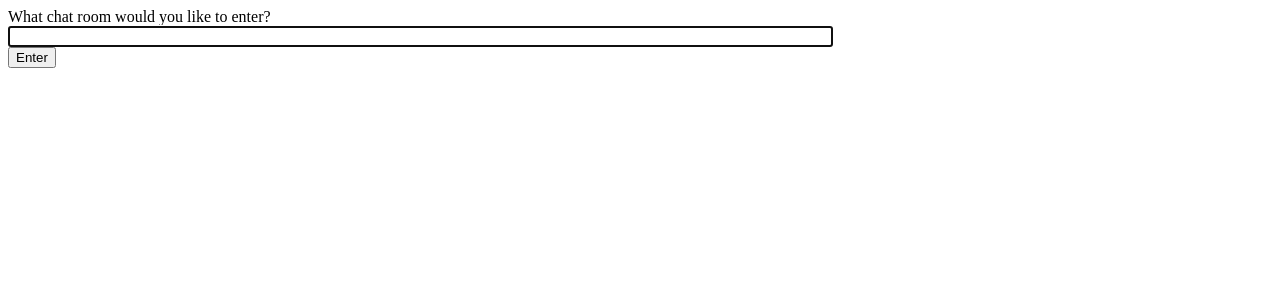
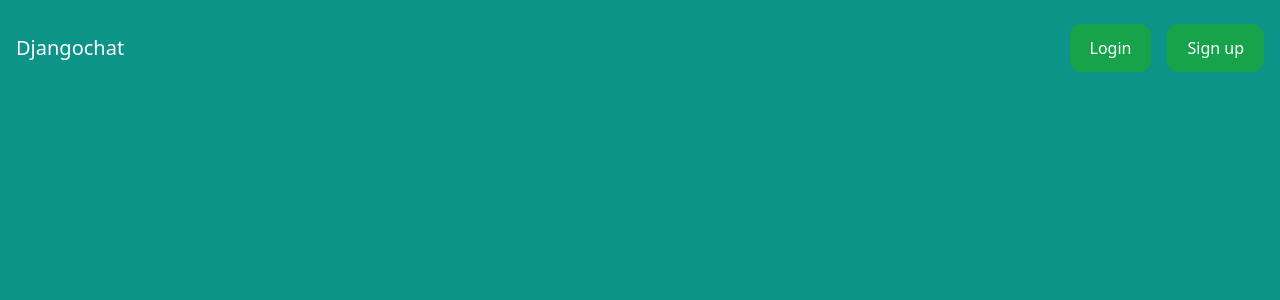
Before and after one commit to TanDao01262000/CMPE148-Chat-App, a Django app: page / in a window 1280 px wide. Shown: the top 300 px of the page. Run offline with Django 4.2, Linux system fonts and the light colour scheme; some libraries are stand-ins or nearby versions.

Commit message:
still working on login

```diff
--- a/ChatApp/ChatApp/settings.py
+++ b/ChatApp/ChatApp/settings.py
@@ -27,7 +27,9 @@ DEBUG = True
 
 ALLOWED_HOSTS = []
 
-
+LOGOUT_REDIRECTED_URL = '/'
+LOGIN_REDIRECTED_URL = '/rooms/'
+LOGIN_URL ='/login/'
 # Application definition
 
 INSTALLED_APPS = [
--- a/ChatApp/main_app/templates/main_app/base.html
+++ b/ChatApp/main_app/templates/main_app/base.html
@@ -1,13 +1,45 @@
 <!DOCTYPE html>
+
 <html>
     <head>
         <meta charset="utf-8">
-  <title>{% block title %}Django Auth Tutorial{% endblock %}</title>
+        <meta name="viewport" content="width=device-width, initial-scale=1">
+
+        <title>{% block title %}{% endblock %}Djangochat</title>
+
+        <script src="https://cdn.tailwindcss.com"></script>
+
+        <style>
+            .messages {
+                height: 400px;
+                overflow-y: auto;
+            }
+        </style>
     </head>
-<body>
-  <main>
+
+    <body class="bg-teal-600">
+        <nav class="flex items-center justify-between px-4 py-6 bg-#74cfbf-800">
+            <div>
+                <a href="/" class="text-xl text-white">Djangochat</a>
+            </div>
+
+            <div class="flex items-center space-x-4">
+                {% if request.user.is_authenticated %}
+                    <a href="/rooms/" class="text-white hover:text-gray-200">Rooms</a>
+
+                    <a href="/logout/" class="px-5 py-3 rounded-xl text-white bg-green-600 hover:bg-green-700">Log out</a>
+                {% else %}
+                    <a href="/login/" class="px-5 py-3 rounded-xl text-white bg-green-600 hover:bg-green-700">Login</a>
+
+                    <a href="/signup/" class="px-5 py-3 rounded-xl text-white bg-green-600 hover:bg-green-700">Sign up</a>
+                {% endif %}
+            </div>
+        </nav>
+
         {% block content %}
         {% endblock %}
-  </main>
+
+        {% block scripts %}
+        {% endblock %}
     </body>
 </html>
--- a/ChatApp/main_app/templates/main_app/login.html
+++ b/ChatApp/main_app/templates/main_app/login.html
@@ -2,7 +2,7 @@
 <html>
 
 <head>
-	<title>Login</title>
+	<title>Log In</title>
 	<link rel="stylesheet" href="https://stackpath.bootstrapcdn.com/bootstrap/4.1.3/css/bootstrap.min.css" integrity="sha384-MCw98/SFnGE8fJT3GXwEOngsV7Zt27NXFoaoApmYm81iuXoPkFOJwJ8ERdknLPMO" crossorigin="anonymous">
 	<script src="https://ajax.googleapis.com/ajax/libs/jquery/3.3.1/jquery.min.js"></script>
 	<link rel="stylesheet" href="https://use.fontawesome.com/releases/v5.6.1/css/all.css" integrity="sha384-gfdkjb5BdAXd+lj+gudLWI+BXq4IuLW5IT+brZEZsLFm++aCMlF1V92rMkPaX4PP" crossorigin="anonymous">
--- a/ChatApp/main_app/templates/main_app/signup.html
+++ b/ChatApp/main_app/templates/main_app/signup.html
@@ -2,7 +2,7 @@
 <html>
 
 <head>
-	<title>Login</title>
+	<title>Register</title>
 	<link rel="stylesheet" href="https://stackpath.bootstrapcdn.com/bootstrap/4.1.3/css/bootstrap.min.css" integrity="sha384-MCw98/SFnGE8fJT3GXwEOngsV7Zt27NXFoaoApmYm81iuXoPkFOJwJ8ERdknLPMO" crossorigin="anonymous">
 	<script src="https://ajax.googleapis.com/ajax/libs/jquery/3.3.1/jquery.min.js"></script>
 	<link rel="stylesheet" href="https://use.fontawesome.com/releases/v5.6.1/css/all.css" integrity="sha384-gfdkjb5BdAXd+lj+gudLWI+BXq4IuLW5IT+brZEZsLFm++aCMlF1V92rMkPaX4PP" crossorigin="anonymous">
--- a/ChatApp/main_app/urls.py
+++ b/ChatApp/main_app/urls.py
@@ -1,13 +1,16 @@
+from django.contrib.auth import views as auth_views
 from django.urls import path
 from . import views
 from django.contrib import admin
 from django.urls import include, path
 
 urlpatterns = [
-    path("", views.index, name="index"),
+   # path('', views.index, name="index"),
+    path('', views.frontpage, name='frontpage'),
     path('login/', views.loginView, name='login'),
-    path('logout/', views.logoutView, name='logout'),
+    path('logout/', auth_views.LogoutView.as_view(), name='logout'),
     path('signup/', views.signup, name='signup'),
+   # path('home/', views.home, name='home'),
     path("<str:room_name>/", views.room, name="room"),
 
 ]
--- a/ChatApp/main_app/views.py
+++ b/ChatApp/main_app/views.py
@@ -5,7 +5,8 @@ from django.contrib.auth import login, logout, authenticate
 from django.contrib import messages
 
 
-# Create your views here.
+def frontpage(request):
+    return render(request, 'main_app/base.html')
 
 def loginView(request):
     if request.method == 'POST':
@@ -16,7 +17,7 @@ def loginView(request):
         if user:
             print('LOGIN')
             login(request, user)
-            return redirect('home')
+            return redirect('room')
         else:
             messages.error(request, 'Username or password is incorrect!!')
     context = {}
```
Also changed, not shown: ChatApp/main_app/templates/main_app/frontpage.html (added, +9 -0 lines), ChatApp/room/templates/room/rooms.html (added, +21 -0 lines), ChatApp/db.sqlite3, ChatApp/main_app/migrations/0002_delete_room.py (added), ChatApp/room/migrations/0001_initial.py (added), ChatApp/room/templates/room/room.html (deleted). Lines whose indentation alone changed are shown as unchanged.
